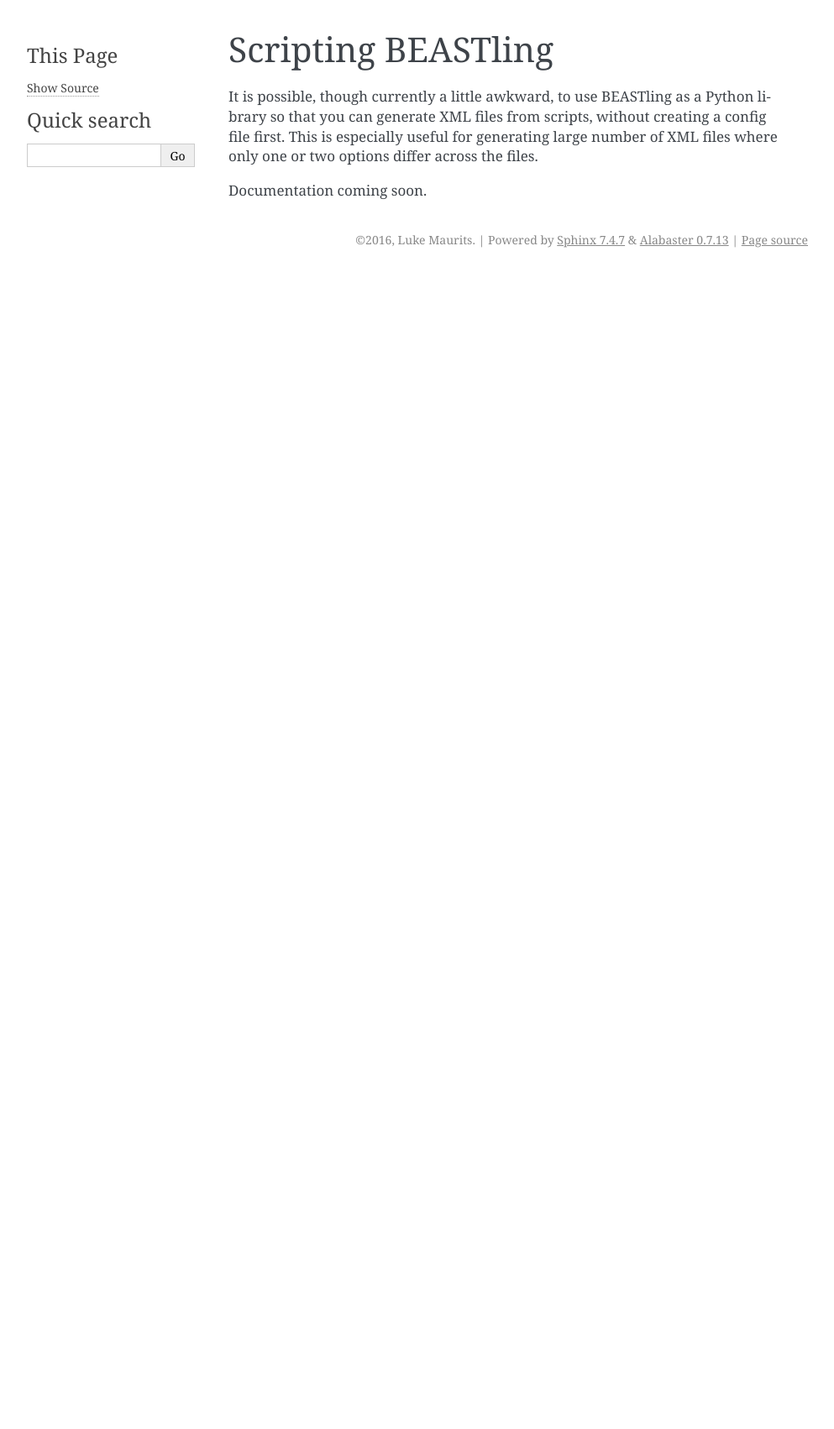
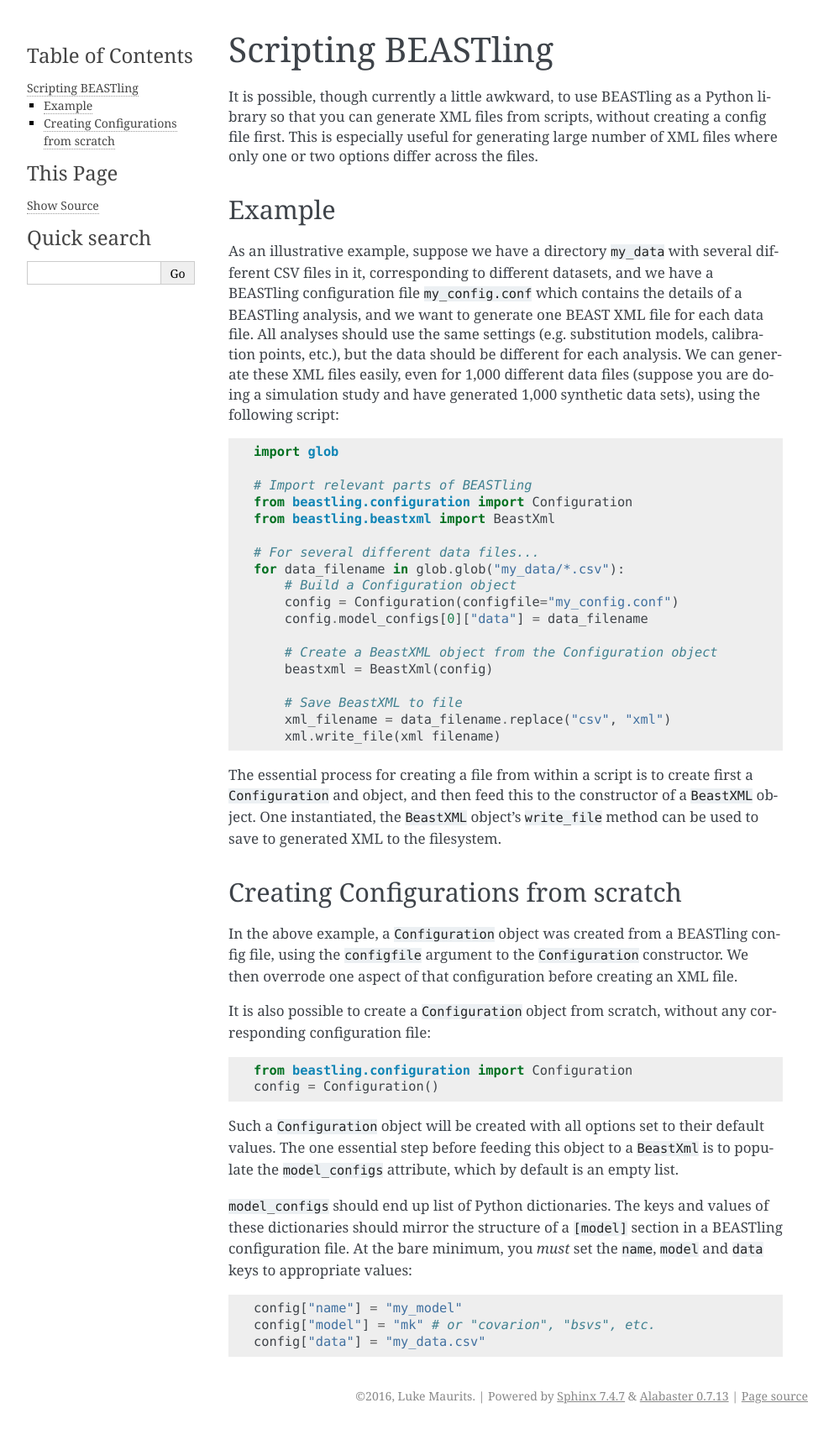
Before and after one commit to lmaurits/BEASTling, a Sphinx documentation site: the page built from docs/scripting.md, in a window 1280 px wide. Shown: the whole page at 84% size, without its empty margins (148-1141 px from the left). Built offline with Sphinx 7.4.7, drawn with Linux system fonts in a browser that asks for light colours; before the commit the page ends 900 px from its top, so only the background shows below that.

Commit message:
Expanded documentation.

```diff
--- a/docs/scripting.md
+++ b/docs/scripting.md
@@ -2,4 +2,44 @@
 
 It is possible, though currently a little awkward, to use BEASTling as a Python library so that you can generate XML files from scripts, without creating a config file first.  This is especially useful for generating  large number of XML files where only one or two options differ across the files.
 
-Documentation coming soon.
+## Example
+
+As an illustrative example, suppose we have a directory `my_data` with several different CSV files in it, corresponding to different datasets, and we have a BEASTling configuration file `my_config.conf` which contains the details of a BEASTling analysis, and we want to generate one BEAST XML file for each data file.  All analyses should use the same settings (e.g. substitution models, calibration points, etc.), but the data should be different for each analysis.  We can generate these XML files easily, even for 1,000 different data files (suppose you are doing a simulation study and have generated 1,000 synthetic data sets), using the following script:
+
+    import glob
+
+    # Import relevant parts of BEASTling
+    from beastling.configuration import Configuration
+    from beastling.beastxml import BeastXml
+
+    # For several different data files...
+    for data_filename in glob.glob("my_data/*.csv"):
+        # Build a Configuration object
+        config = Configuration(configfile="my_config.conf")
+        config.model_configs[0]["data"] = data_filename
+
+        # Create a BeastXML object from the Configuration object
+        beastxml = BeastXml(config)
+
+        # Save BeastXML to file
+        xml_filename = data_filename.replace("csv", "xml")
+        xml.write_file(xml filename)
+
+The essential process for creating a file from within a script is to create first a `Configuration` and object, and then feed this to the constructor of a `BeastXML` object.  One instantiated, the `BeastXML` object's `write_file` method can be used to save to generated XML to the filesystem.
+
+## Creating Configurations from scratch
+
+In the above example, a `Configuration` object was created from a BEASTling config file, using the `configfile` argument to the `Configuration` constructor.  We then overrode one aspect of that configuration before creating an XML file.
+
+It is also possible to create a `Configuration` object from scratch, without any corresponding configuration file:
+
+    from beastling.configuration import Configuration
+    config = Configuration()
+
+Such a `Configuration` object will be created with all options set to their default values.  The one essential step before feeding this object to a `BeastXml` is to populate the `model_configs` attribute, which by default is an empty list.
+
+`model_configs` should end up list of Python dictionaries.  The keys and values of these dictionaries should mirror the structure of a `[model]` section in a BEASTling configuration file.  At the bare minimum, you *must* set the `name`, `model` and `data` keys to appropriate values:
+
+    config["name"] = "my_model"
+    config["model"] = "mk" # or "covarion", "bsvs", etc.
+    config["data"] = "my_data.csv"
```
Also changed, not shown: docs/substitution.md (+18 -1 lines).
